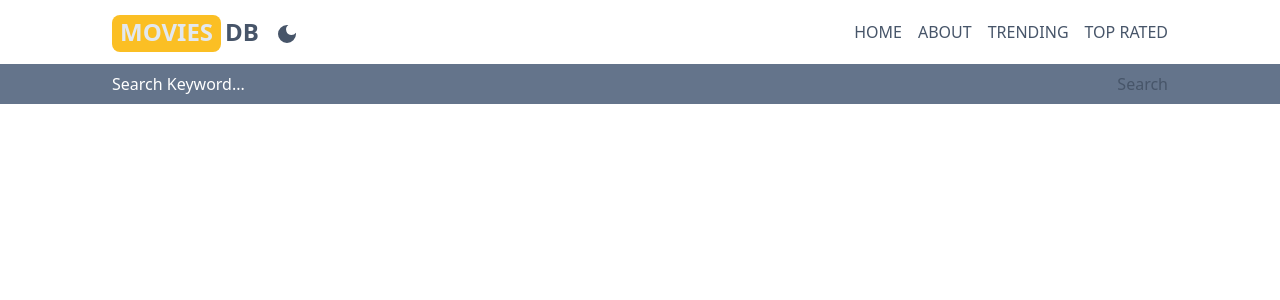
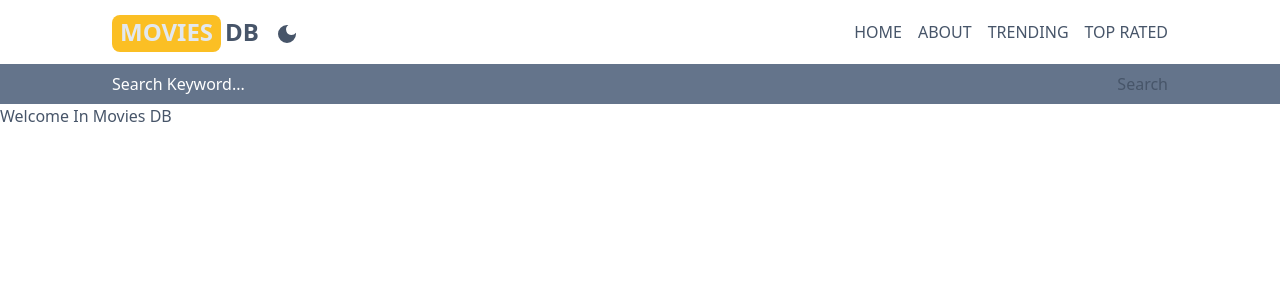
Before and after one commit to ElsayedRapaa/Movies_DB, a Next.js app: page / in a window 1280 px wide. Shown: the top 300 px of the page. Built offline with nearby package versions, Linux system fonts and the light colour scheme.

Commit message:
Edit Loading

```diff
--- a/app/loading.jsx
+++ b/app/loading.jsx
@@ -2,5 +2,13 @@ import Image from "next/image";
 
 export default function Loading() {
   // Or a custom loading skeleton component
-  return <Image src="/rolling.svg" alt="loading..." width={200} height={200} />;
+  return (
+    <Image
+      src="/rolling.svg"
+      alt="loading..."
+      width={50}
+      height={50}
+      className="flex justify-center w-screen"
+    />
+  );
 }
--- a/app/page.jsx
+++ b/app/page.jsx
@@ -1,3 +1,7 @@
 export default function Home() {
-  return <main className="max-w-6xl mx-auto py-8"></main>;
+  return (
+    <main>
+      <h1>Welcome In Movies DB</h1>
+    </main>
+  );
 }
```
